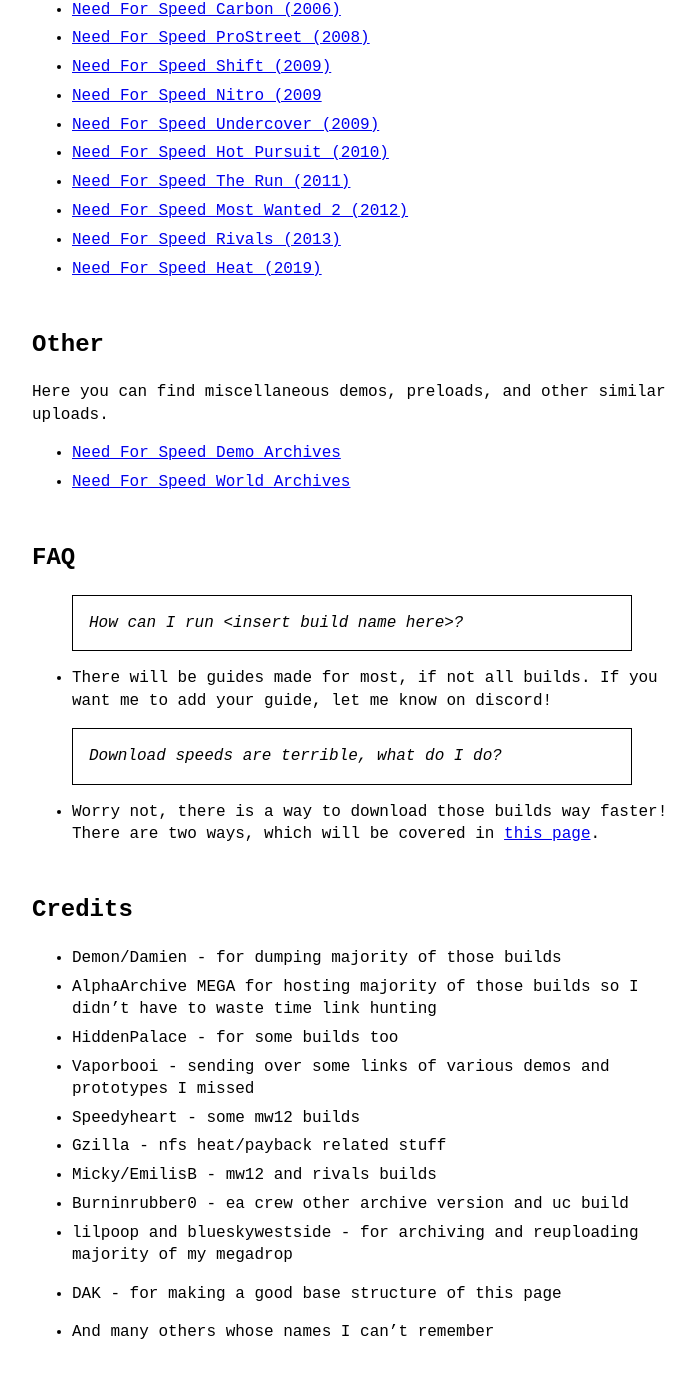
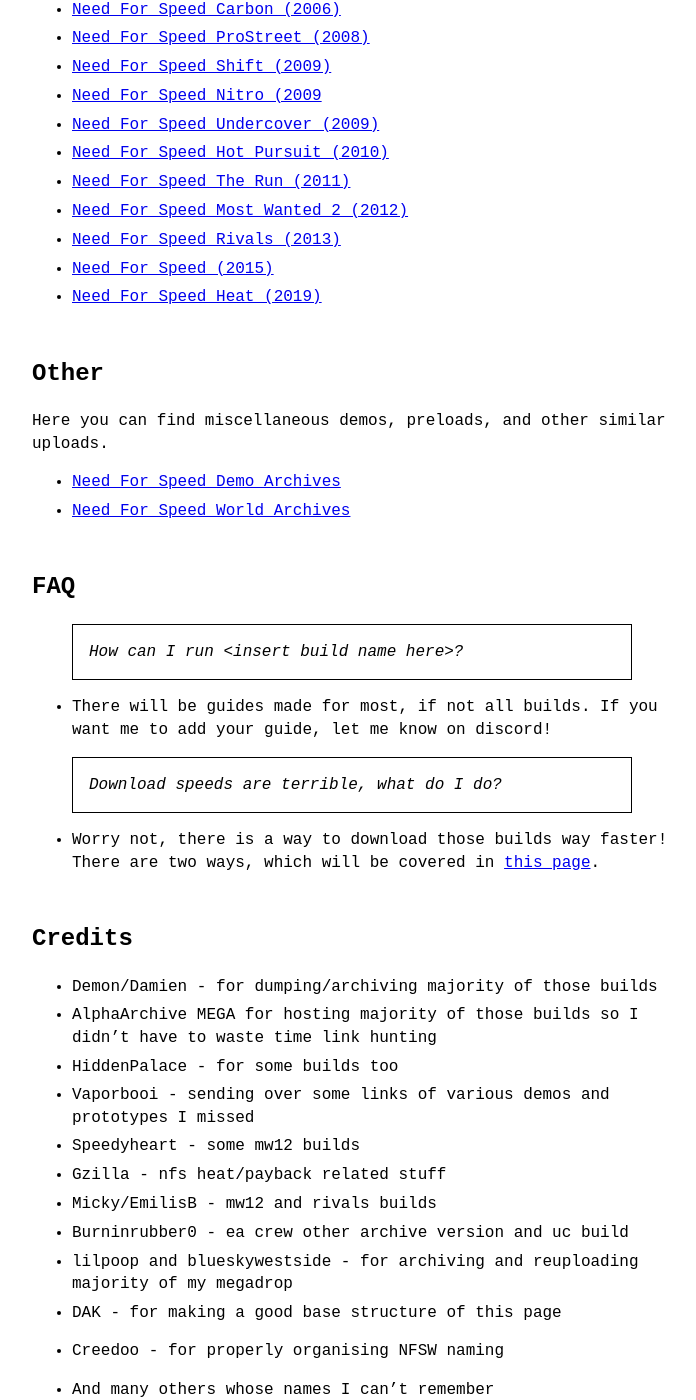
Before and after one commit to dzastsed/dzastsed.github.io, a Jekyll site: the page built from _posts/2024-04-02-nfs-builds.md, in a window 1280 px wide and 1400 px high, scrolled down 525 px. Shown: the whole window, without its empty margins (288-984 px from the left). Built offline with Jekyll 4.4.1, drawn with Linux system fonts in a browser that asks for light colours.

Commit message:
Update 2024-04-02-nfs-builds.md

```diff
--- a/_posts/2024-04-02-nfs-builds.md
+++ b/_posts/2024-04-02-nfs-builds.md
@@ -22,6 +22,7 @@
 * [Need For Speed The Run (2011)](https://archive.org/details/nfstr_builds)
 * [Need For Speed Most Wanted 2 (2012)](https://archive.org/details/need-for-speed-most-wanted-2-ps3-prototype-collection)
 * [Need For Speed Rivals (2013)](https://archive.org/details/nfsr_builds)
+* [Need For Speed (2015)](https://archive.org/details/nfs2015_builds)
 * [Need For Speed Heat (2019)](https://archive.org/details/nfsh_builds)
 
 ## Other
@@ -45,7 +46,7 @@
 
 ## Credits
 
-- Demon/Damien - for dumping majority of those builds
+- Demon/Damien - for dumping/archiving majority of those builds
 - AlphaArchive MEGA for hosting majority of those builds so I didn't have to waste time link hunting
 - HiddenPalace - for some builds too
 - Vaporbooi - sending over some links of various demos and prototypes I missed
@@ -55,5 +56,6 @@
 - Burninrubber0 - ea crew other archive version and uc build
 - lilpoop and blueskywestside - for archiving and reuploading majority of my megadrop
 - DAK - for making a good base structure of this page
+- Creedoo - for properly organising NFSW naming
 
 - And many others whose names I can't remember
```
